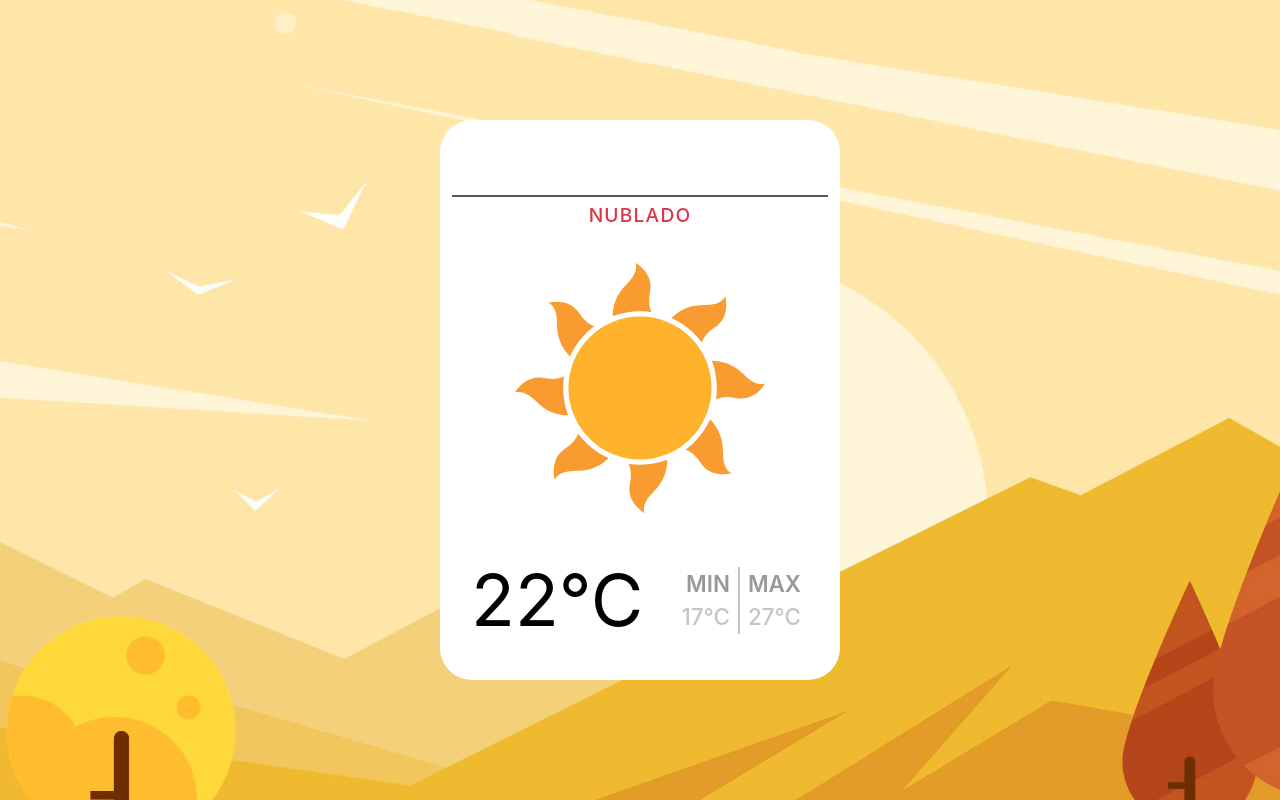
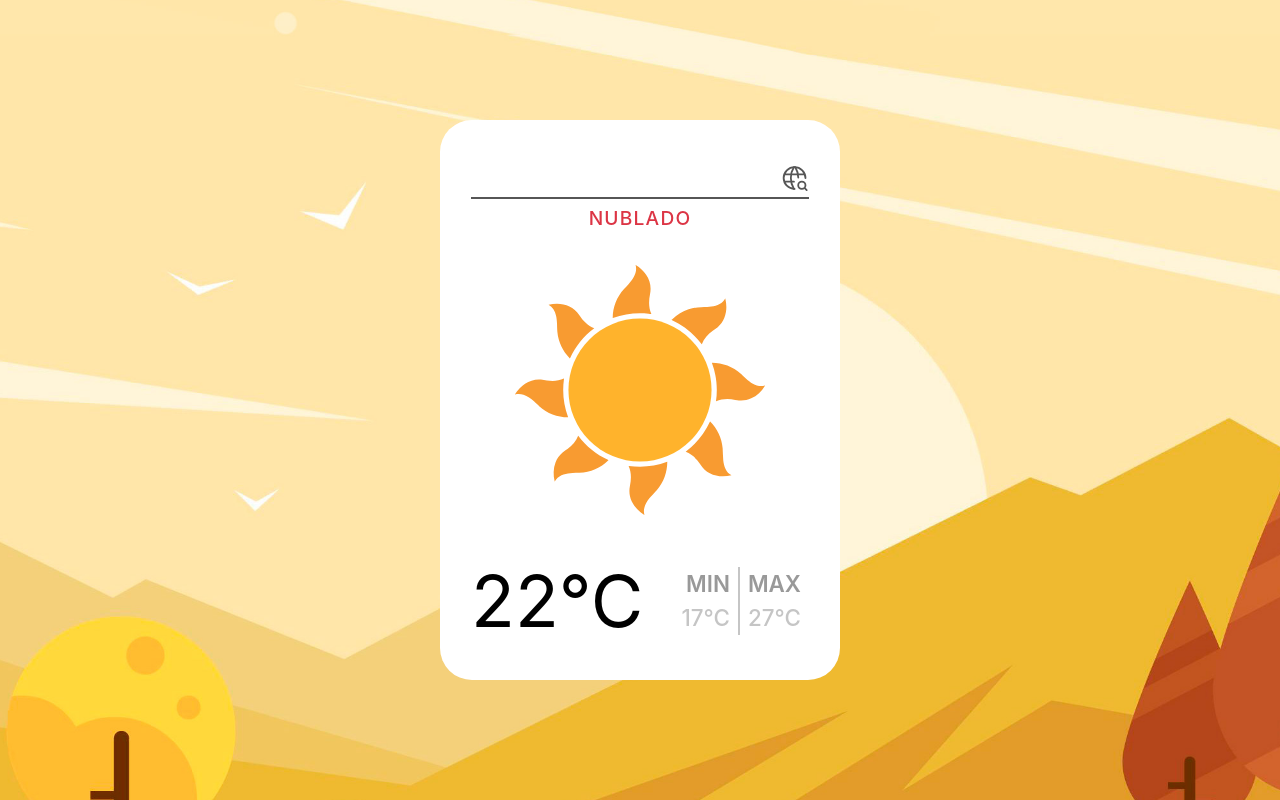
Before and after one commit to PEPAXD/Weather-React, a React (Vite) app in the folder weatherApp/: page / in a window 1280 px wide. Both pictures are taken after a click on the button 854 px from the left and 420 px from the top of the page. Built offline with nearby package versions, Linux system fonts and the light colour scheme.

Commit message:
Add-iconSearch

```diff
--- a/weatherApp/src/WeatherApp/styles/weatherUI.css
+++ b/weatherApp/src/WeatherApp/styles/weatherUI.css
@@ -56,6 +56,22 @@
 /* Input container */
 .input-container {
   position: relative;
+  display: flex;
+  justify-content: space-between;
+  align-items: flex-end;
+
+  width: 85%;
+  padding-bottom: 0.2rem;
+  border-bottom: 2px solid var(--lightBlack-color);
+}
+
+.input-container svg{
+  color: var(--lightBlack-color);
+  transition: color 0.3s ease;
+}
+
+.input-container svg:hover{
+  color: #007bff;
 }
 
 /* Input field */
@@ -65,15 +81,11 @@
   font-size: 1.8em;
   margin-top: 1rem;
 
-  border-bottom: 2px solid var(--lightBlack-color);
   background: transparent;
   color: var(--lightBlack-color);
-  text-align: center;
+  padding-left: 1rem;
 }
 
-.input-field::placeholder {
-  text-align: center;
-}
 
 /* Input label */
 .input-label {
@@ -99,10 +111,10 @@
 .input-field:focus + .input-label {
 
   position: absolute;
-  top: -1rem;
+  top: -1.2rem;
   font-size: 12px;
   color: #007bff;
-  padding-left: 5%;
+  margin-left: 1rem;
   padding: 1rem;
 }
 
--- a/weatherApp/src/WeatherApp/weatherUI.jsx
+++ b/weatherApp/src/WeatherApp/weatherUI.jsx
@@ -48,6 +48,7 @@ const weatherUI = ({ rotate, inputValue }) => {
         <div className="card">
           <div className="textData">
             <div className="input-container">
+
               <input
                 id="input-field"
                 className="input-field"
@@ -62,6 +63,24 @@ const weatherUI = ({ rotate, inputValue }) => {
               <label htmlFor="input-field" className="input-label">
                 Search a location...
               </label>
+              <svg
+                      xmlns="http://www.w3.org/2000/svg"
+                      width="2em"
+                      height="2em"
+                      viewBox="0 0 24 24"
+                    >
+                      <g
+                        fill="none"
+                        stroke="currentcolor"
+                        strokeLinecap="round"
+                        strokeLinejoin="round"
+                        strokeWidth="1.5"
+                      >
+                        <path d="M21 12a9 9 0 1 0-9 9M3.6 9h16.8M3.6 15h7.9" />
+                        <path d="M11.5 3a17 17 0 0 0 0 18m1-18a16.984 16.984 0 0 1 2.574 8.62M15 18a3 3 0 1 0 6 0a3 3 0 1 0-6 0m5.2 2.2L22 22" />
+                      </g>
+                    </svg>
+
               <span className="input-highlight"></span>
             </div>
 
```
